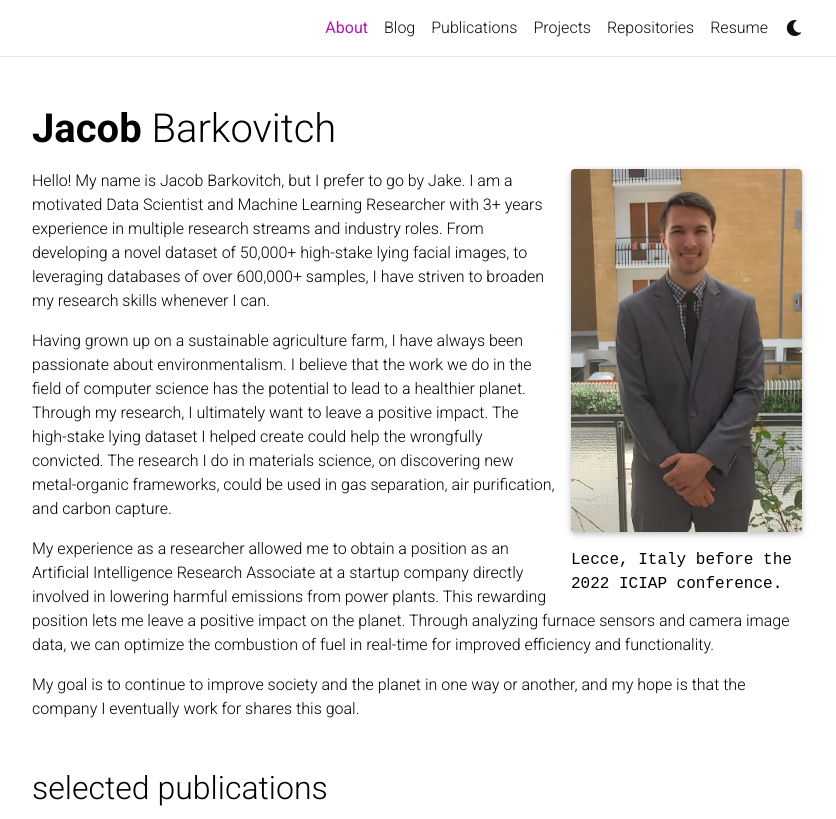
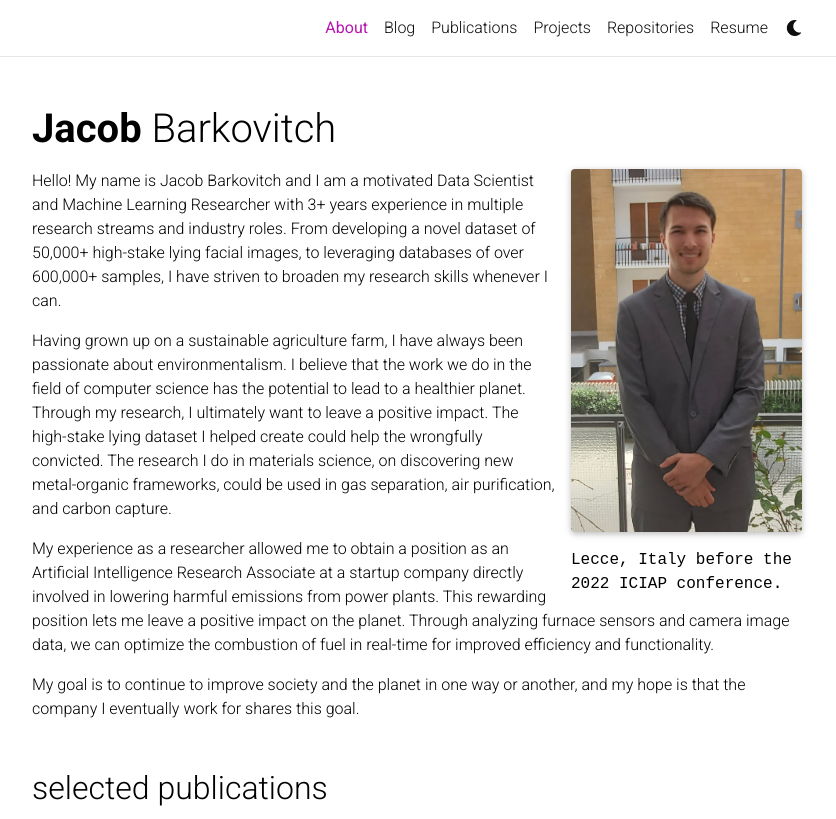
Before and after one commit to jakebarkovitch/jakebarkovitch.github.io, a Jekyll site: the page built from _pages/about.md, in a window 1280 px wide and 1189 px high, cut to the strip 0-819 px from the top of the window. Shown: the whole strip, without its empty margins (223-1059 px from the left). Built offline with Jekyll 4.4.1, drawn with Linux system fonts in a browser that asks for light colours; full-size pictures stand in for the smaller copies a plugin makes; comment, search, counter and statistics services are not loaded; a style sheet for code colours, icons or effects is not loaded.

Commit message:
Update about.md

```diff
--- a/_pages/about.md
+++ b/_pages/about.md
@@ -17,7 +17,7 @@
 social: true  # includes social icons at the bottom of the page
 ---
 
-Hello! My name is Jacob Barkovitch, but I prefer to go by Jake. I am a motivated Data Scientist and Machine Learning Researcher with 3+ years experience in multiple research streams and industry roles. From developing a novel dataset of 50,000+ high-stake lying facial images, to leveraging databases of over 600,000+ samples, I have striven to broaden my research skills whenever I can.
+Hello! My name is Jacob Barkovitch and I am a motivated Data Scientist and Machine Learning Researcher with 3+ years experience in multiple research streams and industry roles. From developing a novel dataset of 50,000+ high-stake lying facial images, to leveraging databases of over 600,000+ samples, I have striven to broaden my research skills whenever I can.
 
 Having grown up on a sustainable agriculture farm, I have always been passionate about environmentalism. I believe that the work we do in the field of computer science has the potential to lead to a healthier planet. Through my research, I ultimately want to leave a positive impact. The high-stake lying dataset I helped create could help the wrongfully convicted. The research I do in materials science, on discovering new metal-organic frameworks, could be used in gas separation, air purification, and carbon capture.
 
```
